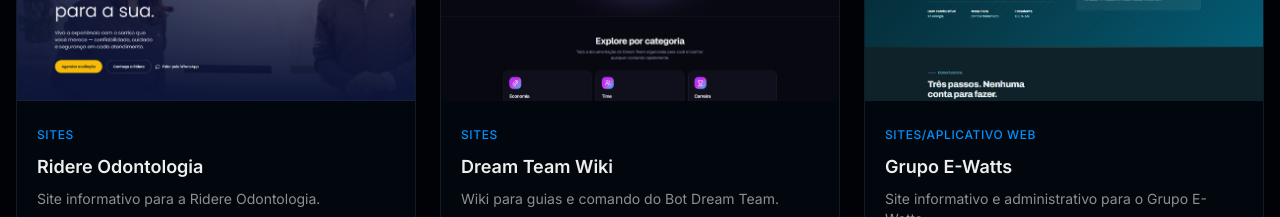
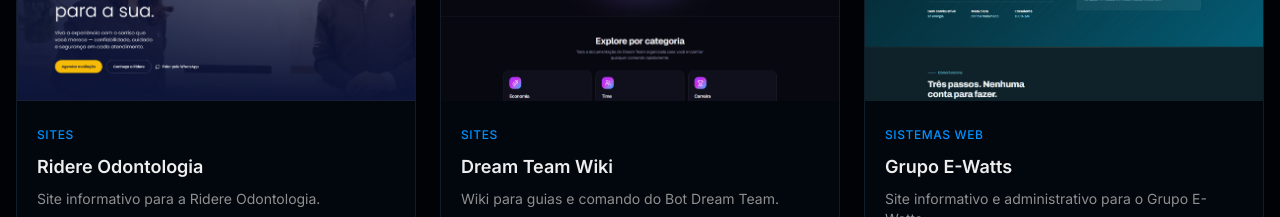
Before and after one commit to yuriataaide/ATD-Solutions, a Next.js app: page / in a window 1280 px wide. Shown: the part 3480-3697 px from the top of the page. Built offline with nearby package versions, Linux system fonts and the light colour scheme; no server answers; the database is empty.

Commit message:
change ewatts category

```diff
--- a/components/portfolio.tsx
+++ b/components/portfolio.tsx
@@ -55,7 +55,7 @@ const projects = [
   },
   {
     title: "Grupo E-Watts",
-    category: "Sites/Aplicativo Web",
+    category: "Sistemas Web",
     description: "Site informativo e administrativo para o Grupo E-Watts.",
     tech: ["Next.js", "React", "TypeScript", "Tailwind CSS", "Prisma", "PostgreSQL"],
     color: "from-cyan-500 to-blue-600",
```
